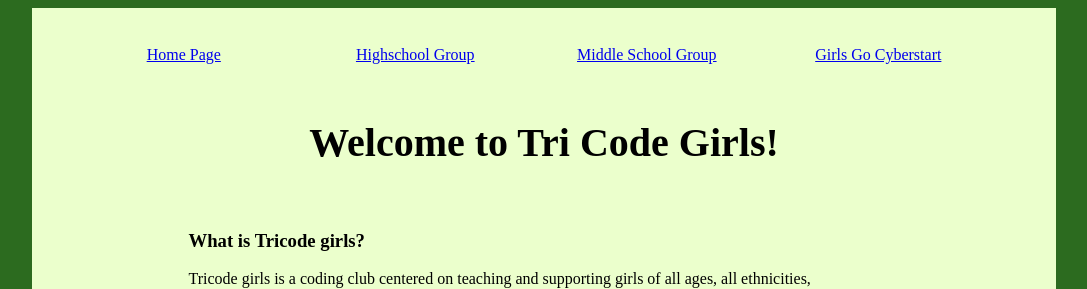
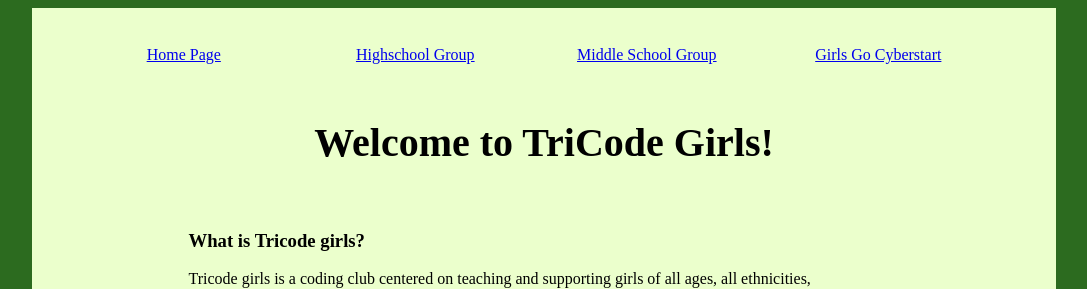
Before and after one commit to AnnaAwes0me/TriCodeGirls.com, a PHP site: page /index.php?page=tricodegirls in a window 1280 px wide. Shown: the top 289 px of the page, without its empty margins (96-1183 px from the left). Run offline with PHP 8.4, Linux system fonts and the light colour scheme.

Commit message:
Ready to push

```diff
--- a/index.php
+++ b/index.php
@@ -8,8 +8,8 @@
 <div class="font">
 	<div class="center">
 		<div class="menu">
-		<div class="link1">
-			<a href="/tricodegirls.html">Home Page</a>
+		        <div class="link1">
+			<a href="/tricodegirls.php?page=tricodegirls.html">Home Page</a>
 			</div>
                 	<div class="link2">
 			<a href="/highschool.html">Highschool Group</a>
--- a/tricodegirls.html
+++ b/tricodegirls.html
@@ -7,7 +7,7 @@
 <body>
 <div class="center">
 
-<h1>Welcome to Tri Code Girls!</h1>
+<h1>Welcome to TriCode Girls!</h1>
 
 <BR>
 <h3> What is Tricode girls? </h3>
@@ -35,9 +35,6 @@ to a future where computer science isn’t considered a “man’s field.”<BR>
 
 
 
-<a href="www.girlswhocode.com">
-
-
 </div>
 </body>
 </HTML>
--- a/tricodegirls.php
+++ b/tricodegirls.php
@@ -34,6 +34,8 @@
 				}
 				readfile($vname . '.html');
 			?>
+
+
 </div>
 </body>
 </div>
```
